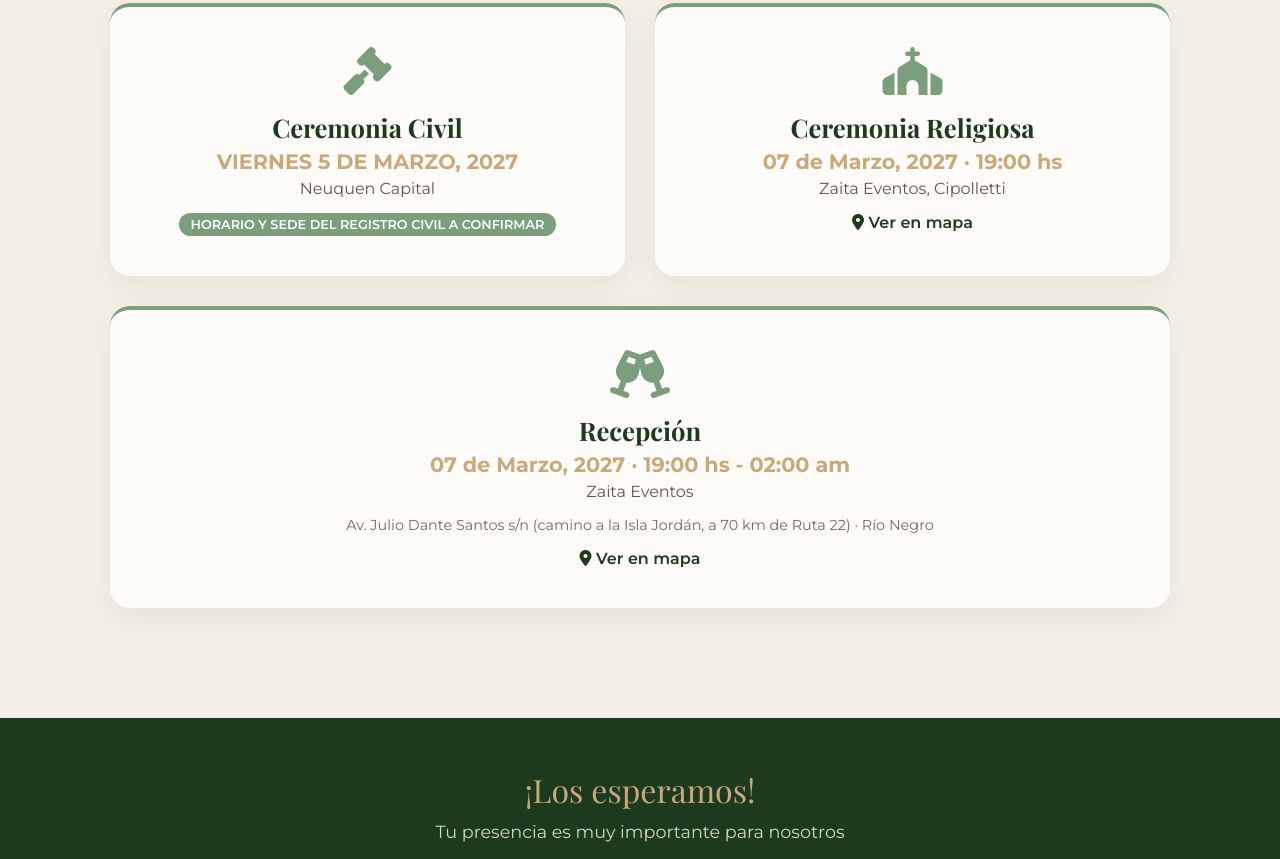
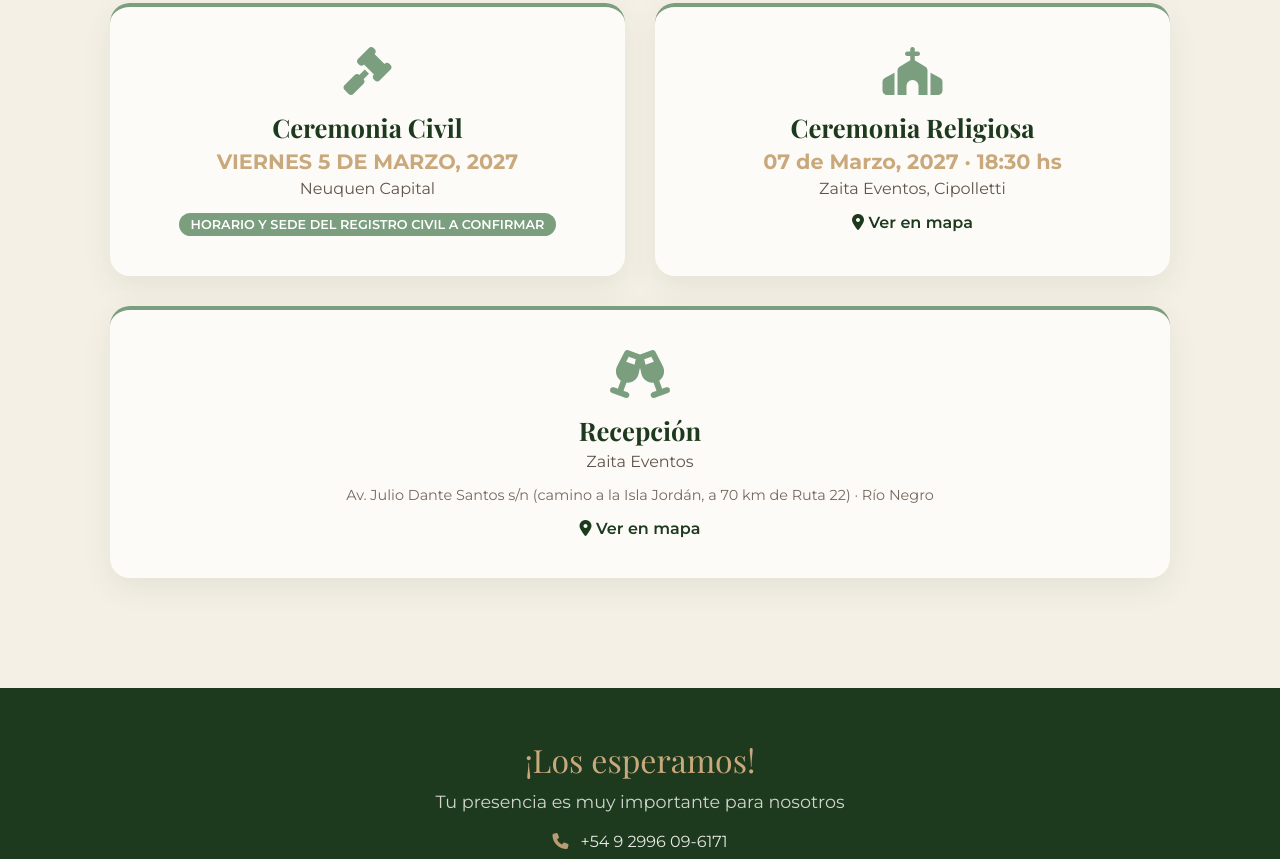
Before and after one commit to Publicaciones-conce/tarjetaweb.invitados, a plain HTML site: page index.html in a window 1280 px wide. Shown: the part 2846-3705 px from the top of the page. Drawn offline with nearby package versions, Linux system fonts and the light colour scheme.

Commit message:
Update ceremony and reception times in index.html

```diff
--- a/index.html
+++ b/index.html
@@ -128,7 +128,7 @@
                 <div class="detail-card" data-delay="200">
                     <i class="fas fa-church detail-icon"></i>
                     <h3>Ceremonia Religiosa</h3>
-                    <p class="detail-time">07 de Marzo, 2027 · 19:00 hs</p>
+                    <p class="detail-time">07 de Marzo, 2027 · 18:30 hs</p>
                     <p class="detail-address">Zaita Eventos, Cipolletti</p>
                     <a href="https://maps.app.goo.gl/pMKXopAbt4xSG7Hc6" target="_blank" rel="noopener" class="detail-map">
                         <i class="fas fa-map-marker-alt"></i> Ver en mapa
@@ -141,7 +141,7 @@
                 <div class="detail-card" data-delay="400">
                     <i class="fas fa-glass-cheers detail-icon"></i>
                     <h3>Recepción</h3>
-                    <p class="detail-time">07 de Marzo, 2027 · 19:00 hs - 02:00 am</p>
+                    <p class="detail-time"></p>
                     <p class="detail-address">Zaita Eventos</p>
                     <p class="detail-address-small">Av. Julio Dante Santos s/n (camino a la Isla Jordán, a 70 km de Ruta 22) · Río Negro</p>
                     <a href="https://maps.app.goo.gl/N8ZNWQMCpnjt4Rag9" target="_blank" rel="noopener" class="detail-map">
```
